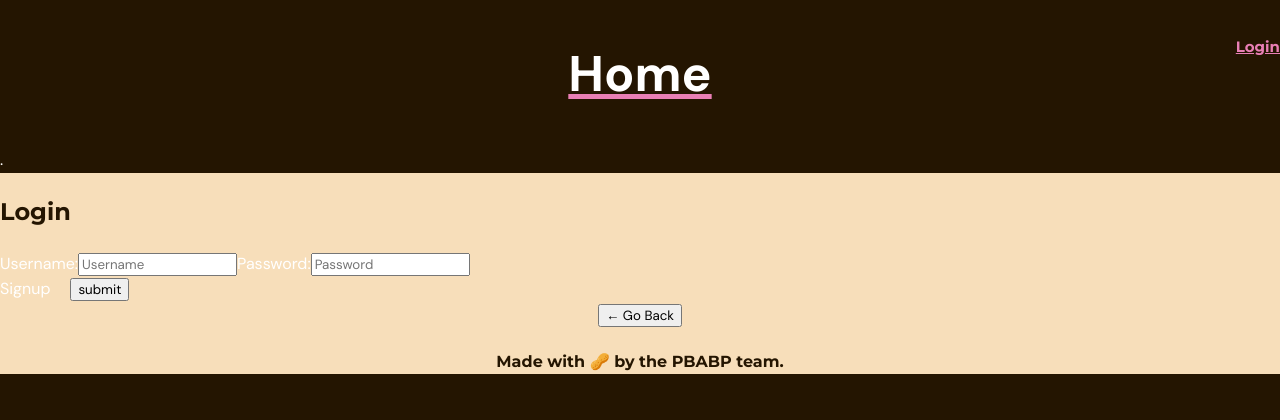
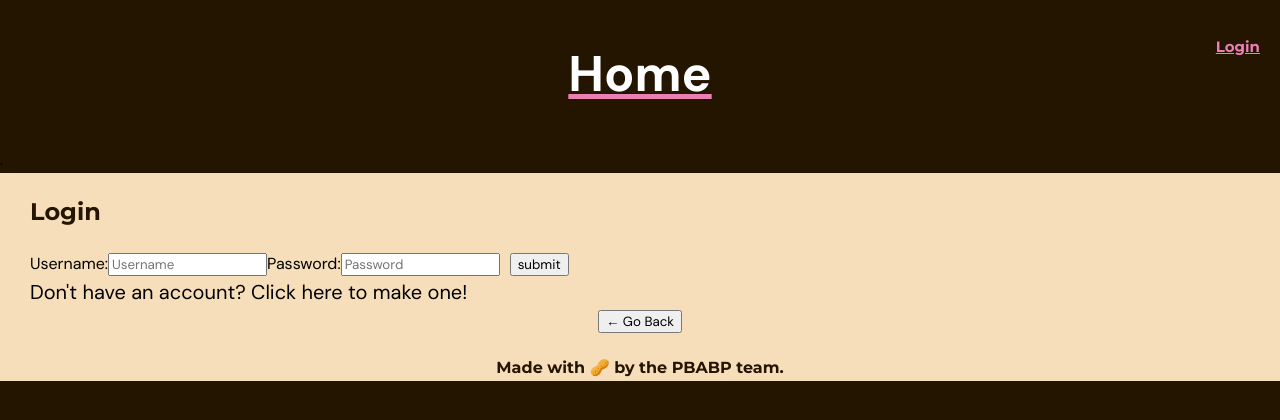
Before and after one commit to philsloan/PBABP, a React (Vite) app in the folder client/: page /signup in a window 1280 px wide. Shown: the top 420 px of the page. Built offline with nearby package versions, Linux system fonts and the light colour scheme.

Commit message:
more css styling

```diff
--- a/client/src/components/commentForm/index.jsx
+++ b/client/src/components/commentForm/index.jsx
@@ -58,10 +58,10 @@ const CommentForm = ({ projectId }) => {
           </p>
           <form onSubmit={handleFormSubmit} className="flex-row justify-center align-stretch">
             <textarea
-              placeholder="Add your idea or feedback..."
+              placeholder="Add your feedback..."
               value={commentText}
               className="form-input w-100"
-              style={{ lineHeight: '2.5', width: '80%', resize: 'vertical' }}
+              style={{ lineHeight: '2.5', width: '50%', resize: 'vertical' }}
               onChange={handleChange}
             />
             <button className="btn btn-primary" type="submit">
--- a/client/src/components/commentList/index.jsx
+++ b/client/src/components/commentList/index.jsx
@@ -1,16 +1,16 @@
 const CommentList = ({ comments = [] }) => {
     if (!comments.length) {
-      return <h3>No Comments Yet</h3>;
+      return <h4>No Comments Yet</h4>;
     }
 
     return (
       <section>
-        <h3
+        <h4
           className="p-5 display-inline-block"
           style={{ borderBottom: '1px dotted #1a1a1a' }}
         >
           Comments
-        </h3>
+        </h4>
         <div className="flex-row my-4">
           {comments &&
             comments.map((comment) => (
--- a/client/src/components/projectForm/index.jsx
+++ b/client/src/components/projectForm/index.jsx
@@ -65,13 +65,13 @@ const ProjectForm = () => {
 
       {Auth.loggedIn() ? (
         <>
-          <p
+          <section
             className={`m-0 ${
               characterCount === 5000 || error ? "text-danger" : ""
             }`}
           >
             Character Count: {characterCount}/5000
-          </p>
+          </section>
           <form
             className="flex-row justify-center justify-space-between-md align-center"
             onSubmit={handleFormSubmit}
@@ -102,10 +102,10 @@ const ProjectForm = () => {
             <div className="col-12 col-lg-9">
               <textarea
                 name="projectText"
-                placeholder="Here's a new project..."
+                placeholder="New project details..."
                 value={newProject.projectText}
                 className="form-input w-100"
-                style={{ lineHeight: "1.5", resize: "vertical" }}
+                style={{ lineHeight: "5", width: "40%", resize: "vertical" }}
                 onChange={handleChange}
               ></textarea>
             </div>
--- a/client/src/index.css
+++ b/client/src/index.css
@@ -43,6 +43,7 @@ h1 {
 
 h2 {
   color: #241501;
+  margin-left: 30px;
 }
 
 h3 {
@@ -54,19 +55,58 @@ h4 {
   color: #241501;
 }
 
+h5 {
+  color: #241501;
+}
+
 h6 {
   position: absolute;
   top: 0px;
   right: 0px;
   font-size: 15px;
+  margin-right: 20px;
 }
 
 main {
   text-align: center;
 }
 
+p {
+  color: black;
+}
+
 section {
   margin-left: 30px;
+  color: black;
+}
+
+form {
+  margin-left: 30px;
+}
+
+label {
+  color: black;
+}
+
+#signup-login {
+  color: black;
+}
+
+#signInButton {
+  margin-left: 10px;
+}
+
+#swap {
+  font-size: 20px;
+  cursor: pointer;
+}
+
+#swap:hover {
+  text-decoration: underline;
+}
+
+#projectlist {
+  text-align: center;
 }
 
 a {
--- a/client/src/pages/post.jsx
+++ b/client/src/pages/post.jsx
@@ -30,9 +30,9 @@ const SingleProject = () => {
       <div>
         <CommentForm projectId={project._id} />
       </div>
-
-        <DonateApp paypalLink={project.paypal_link}/>
-
+      <section>
+        <DonateApp paypalLink={project.paypal_link} />
+        </section>
     </div>
   );
 };
--- a/client/src/pages/profile.jsx
+++ b/client/src/pages/profile.jsx
@@ -22,16 +22,18 @@ const Profile = () => {
   return (
     <div>
       <h2>Profile</h2>
-      <div>
-        <div>
+      <section>
+        <h4>
           Name: <span>{user.username}</span>
-        </div>
-        <div>
+        </h4>
+        <h4>
           Email: <span>{user.email}</span>
-        </div>
+        </h4>
+      </section>
+      {!username && (<ProjectForm />)}
+      <div id="projectlist">
+      <ProjectList projects={user.projects} />
       </div>
-      {!username && (<ProjectForm />)}
-      <ProjectList projects={user.projects} />
     </div>
   );
 };
--- a/client/src/pages/signUp.jsx
+++ b/client/src/pages/signUp.jsx
@@ -85,9 +85,9 @@ const signUp = () => {
             onChange={handleUserFormChange}
           ></input>
         </label>
-        <div>
-          <span onClick={handleChangeToSignUp}>{signUpForm?"Login":"Signup"}</span>
-          <button>submit</button>
+        <button id="signInButton">submit</button>
+        <div id="signup-login">
+          <span id="swap" onClick={handleChangeToSignUp}>{signUpForm?"Already have an account? click here to login!":"Don't have an account? Click here to make one!"}</span>
         </div>
       </form>
     </div>
```
